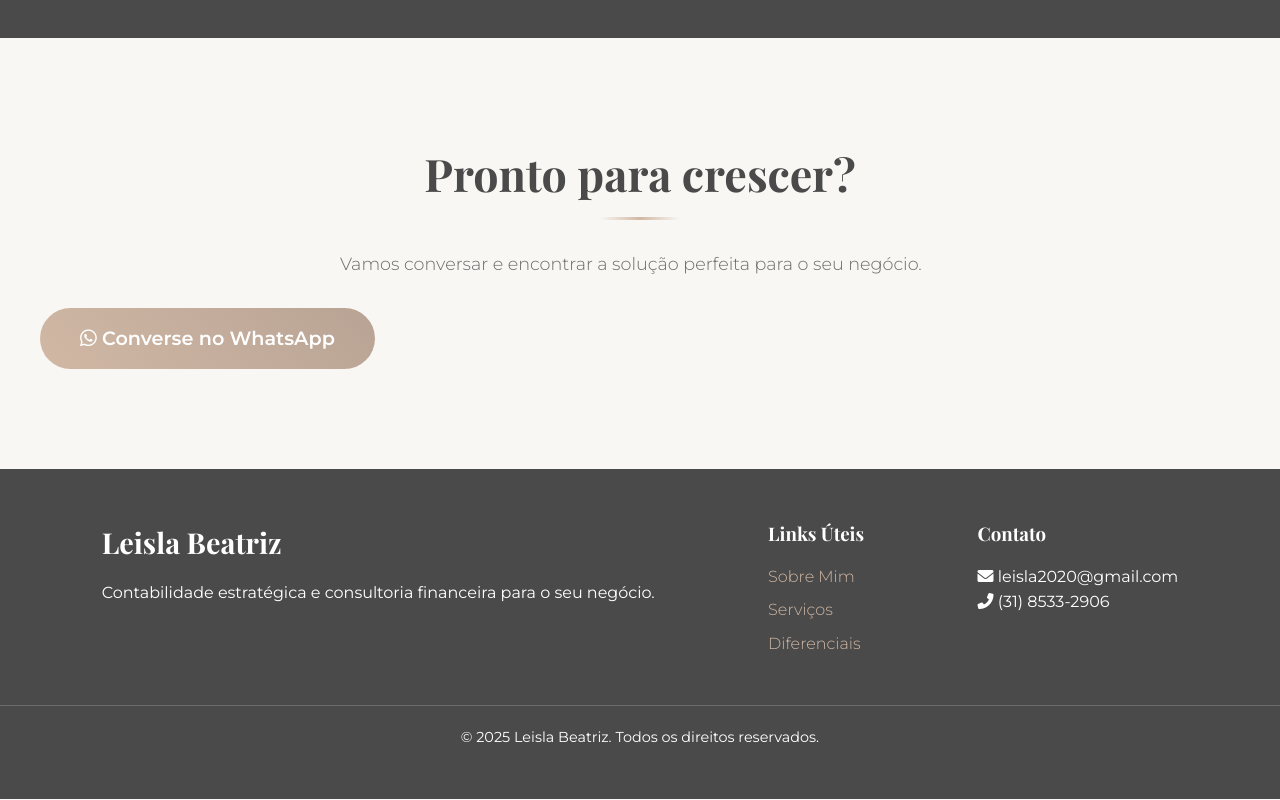
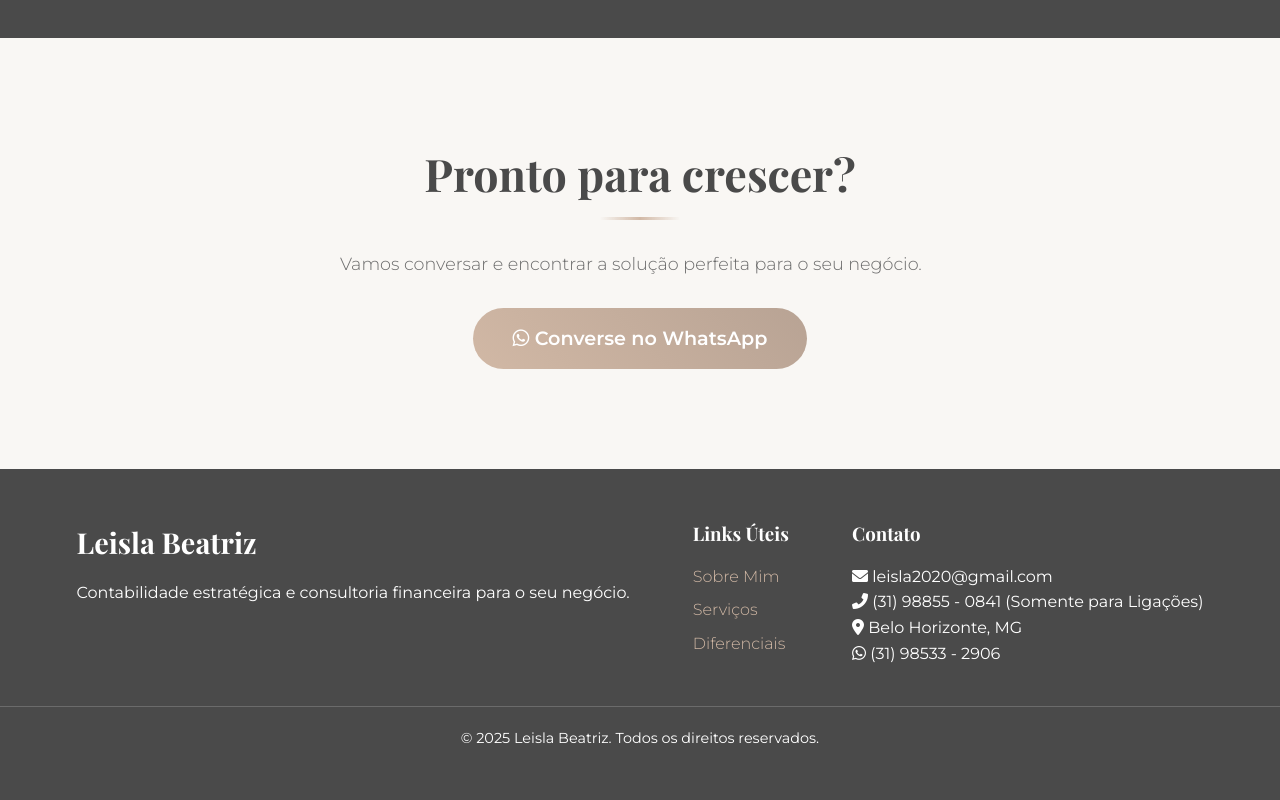
Before and after one commit to lariihz/site-ctb, a plain HTML site: page index.html in a window 1280 px wide. Shown: the part 3273-4073 px from the top of the page. Drawn offline with nearby package versions, Linux system fonts and the light colour scheme.

Commit message:
index.html

```diff
--- a/index.html
+++ b/index.html
@@ -215,7 +215,7 @@
             flex-wrap: wrap;
             justify-content: center;
             gap: 20px;
-            padding: 0; /* Remove o padding padrão do grid */
+            padding: 0;
             margin: 0 auto;
         }
         .service-card {
@@ -225,7 +225,7 @@
             text-align: center;
             transition: transform 0.3s, box-shadow 0.3s;
             border-top: 5px solid var(--accent-color);
-            width: 300px; /* Largura fixa para os cards */
+            width: 300px;
         }
         .service-card:hover {
             transform: translateY(-8px);
@@ -328,6 +328,11 @@
             margin: 0 auto 30px;
             color: var(--secondary-color);
             font-weight: 300;
+        }
+        .contact-buttons {
+            display: flex;
+            justify-content: center; /* ALINHA O BOTÃO AO CENTRO */
+            align-items: center;
         }
         .contact-buttons a {
             display: inline-block;
@@ -581,7 +586,9 @@
             <div class="footer-section">
                 <h3>Contato</h3>
                 <p><i class="fas fa-envelope"></i> leisla2020@gmail.com</p>
-                <p><i class="fas fa-phone-alt"></i> (31) 8533-2906</p>
+                <p><i class="fas fa-phone-alt"></i> (31) 98855  - 0841  (Somente para Ligações)</p>
+                <p><i class="fas fa-map-marker-alt"></i> Belo Horizonte, MG</p>
+                <p><i class="fab fa-whatsapp"></i> (31) 98533 - 2906</p>
             </div>
         </div>
         <div class="footer-bottom">
```
